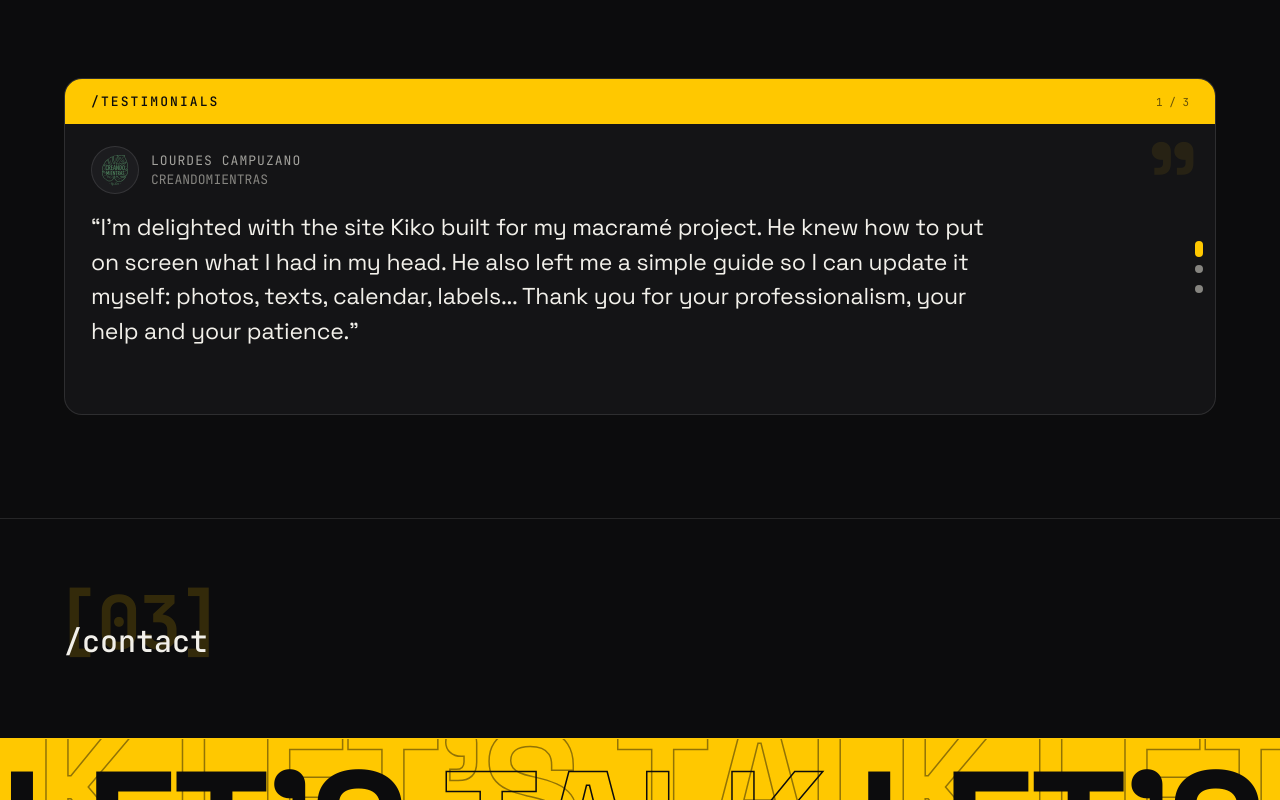
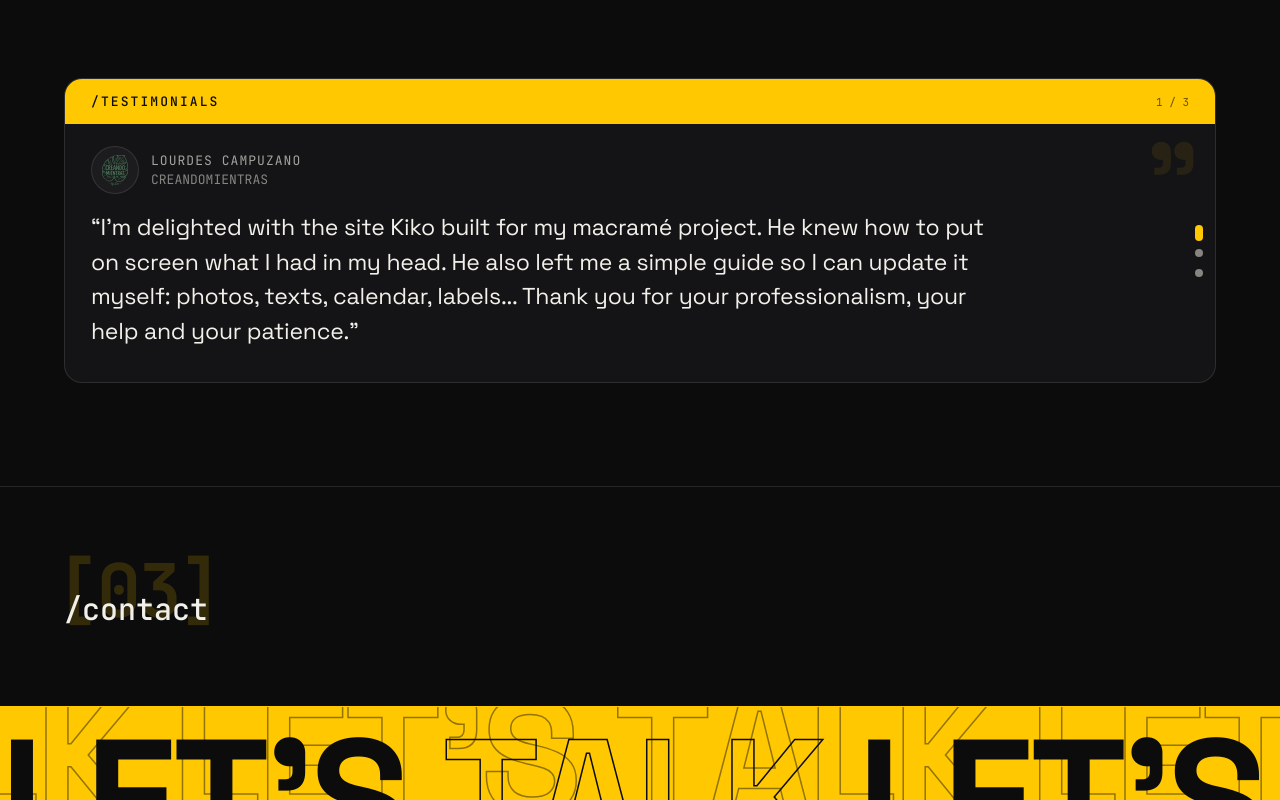
Before and after one commit to krub-dev/portfolio-krub, a Vue app: page / in a window 1280 px wide. Shown: the part 3340-4140 px from the top of the page. Built offline with nearby package versions, Linux system fonts and the light colour scheme.

Commit message:
Rework the testimonials to one quote at a time

```diff
--- a/src/components/content/Testimonials.vue
+++ b/src/components/content/Testimonials.vue
@@ -1,27 +1,20 @@
 <script setup>
 /*
-  What people say, between the Stack and Contact: one at a time, in a pager.
+  What people say, between the Stack and Contact: one at a time.
 
-  The pager is a native scroll container with snap, not a transform rail. That is
-  what makes the scroll behave like scroll: the wheel and the finger move it, and
-  at either end the page takes over on its own — overscroll chaining — instead of
-  the block swallowing the gesture. A custom transform drag could follow the
-  finger, but it had to claim the touch (touch-action: none), and then the page
-  stopped dead at the first and last quote.
+  ONE testimonial is in the DOM — the current one — and changing swaps it with a
+  vertical <Transition>. That is the whole point: the pager is not a scroll
+  container and nothing is stacked, so there is no scroll to fight, no window to
+  keep a fixed height, and no entry sliding past the one on show. Each quote is
+  its own block and is created when it is needed.
 
-  The window is a fixed height — the tallest quote — so the block does not jump
-  as you page, and every entry is padded up to it (`--pane-h`) so a short quote
-  cannot let the next one show through the gap. Opening a quote grows the window.
-
-  The box carries its own header — the mono label and the position — because the
-  label floating above an empty box said nothing about what the box was. Inside,
-  with a rule under it, it is the same header the stack groups and the contact
-  rows use.
+  Navigation is the dots and a vertical swipe on the card. The page scrolls
+  normally over the block: the pager never claims the gesture.
 
   config.showTestimonials is checked by HomeView, not here: the page decides
   whether the block exists at all.
 */
-import { computed, nextTick, onMounted, onUnmounted, ref } from 'vue'
+import { computed, ref } from 'vue'
 import { useI18n } from 'vue-i18n'
 
 import TestimonialCard from './TestimonialCard.vue'
@@ -33,74 +26,42 @@ const { t } = useI18n()
 
 const items = computed(() => testimonials.map((entry) => ({ ...entry, ...entry[lang.value] })))
 
-const pane = ref(null)
 const index = ref(0)
-const open = ref(-1)
-const hidden = ref([])
+const open = ref(false)
+const direction = ref('next')
 
-let heights = []
+const current = computed(() => items.value[index.value])
 
-/*
-  Which quote is showing is read from the scroll position, so the dots and the
-  counter follow a wheel or a swipe without anything having to drive them.
-*/
-function syncIndex() {
-  const el = pane.value
-  if (!el) return
-  const entries = Array.from(el.children)
-  let best = 0
-  for (let i = 1; i < entries.length; i += 1) {
-    if (entries[i].offsetTop <= el.scrollTop + 4) best = i
-  }
-  index.value = best
-  hidden.value = entries.map((_, i) => i !== best)
+function goTo(wanted) {
+  const next = Math.min(Math.max(wanted, 0), items.value.length - 1)
+  if (next === index.value) return
+  direction.value = next > index.value ? 'next' : 'prev'
+  index.value = next
+  open.value = false
 }
 
 /*
-  The window is the tallest CLOSED entry, and it stays that size. Opening a quote
-  does not grow it: the open entry is taller than the window and scrolls inside
-  it. Letting the window grow was what made scrolling away jump — closing the
-  open quote shrank the layout under the scroll and the next one slid past.
+  A vertical swipe on the card pages it. It only takes the gesture once it is
+  clearly vertical (longer than it is wide), so a horizontal one is left alone,
+  and it never cancels the scroll — there is nothing to cancel, the pager is not
+  a scroll container.
 */
-function measure() {
-  const el = pane.value
-  if (!el) return
-  const entries = Array.from(el.children)
-  heights = entries.map((entry) => entry.getBoundingClientRect().height)
+let touchX = 0
+let touchY = 0
 
-  const rest = heights.filter((_, i) => i !== open.value)
-  const floor = rest.length ? Math.max(...rest) : Math.max(...heights)
-  el.style.setProperty('--pane-h', `${floor}px`)
-  el.style.height = `${floor}px`
-  syncIndex()
+function onTouchStart(event) {
+  const point = event.changedTouches[0]
+  touchX = point.clientX
+  touchY = point.clientY
 }
 
-function onScroll() {
-  syncIndex()
+function onTouchEnd(event) {
+  const point = event.changedTouches[0]
+  const dx = point.clientX - touchX
+  const dy = point.clientY - touchY
+  if (Math.abs(dy) < 48 || Math.abs(dy) < Math.abs(dx)) return
+  goTo(index.value + (dy < 0 ? 1 : -1))
 }
-
-function goTo(wanted) {
-  const el = pane.value
-  if (!el) return
-  const entries = Array.from(el.children)
-  const next = Math.min(Math.max(wanted, 0), entries.length - 1)
-  if (open.value !== -1 && open.value !== next) open.value = -1
-  el.scrollTo({ top: entries[next].offsetTop, behavior: 'smooth' })
-}
-
-function toggle(i) {
-  open.value = open.value === i ? -1 : i
-  nextTick(measure)
-}
-
-onMounted(() => {
-  measure()
-  // And again once the fonts have landed: a reflow changes what fits.
-  document.fonts?.ready.then(measure)
-  window.addEventListener('resize', measure, { passive: true })
-})
-
-onUnmounted(() => window.removeEventListener('resize', measure))
 </script>
 
 <template>
@@ -115,18 +76,18 @@ onUnmounted(() => window.removeEventListener('resize', measure))
         </div>
 
         <div class="body">
-          <div ref="pane" class="pane" @scroll.passive="onScroll">
-            <TestimonialCard
-              v-for="(item, i) in items"
-              :key="i"
-              :quote="item.quote"
-              :name="item.name"
-              :role="item.role"
-              :avatar="item.avatar"
-              :open="open === i"
-              :inert="hidden[i] || undefined"
-              @toggle="toggle(i)"
-            />
+          <div class="pane" @touchstart.passive="onTouchStart" @touchend.passive="onTouchEnd">
+            <Transition :name="`quote-${direction}`" mode="out-in">
+              <TestimonialCard
+                :key="index"
+                :quote="current.quote"
+                :name="current.name"
+                :role="current.role"
+                :avatar="current.avatar"
+                :open="open"
+                @toggle="open = !open"
+              />
+            </Transition>
           </div>
 
           <div class="dots" role="group" :aria-label="t('section.test')">
@@ -176,13 +137,11 @@ onUnmounted(() => window.removeEventListener('resize', measure))
 
 /*
   A quote mark in the accent, large and faint, in the window's top right. It
-  belongs to the box and not to an entry, so it stays put while the quotes move
-  through it. --acc and not --acc-text: this is a fill, not text.
+  belongs to the box and not to a quote, so it stays put while they swap.
+  --acc and not --acc-text: this is a fill, not text.
 */
 .mark {
   position: absolute;
-  /* Below the header's rule, not across it: the counter lives up there, and the
-     two glyphs on top of each other read as a mistake rather than as a mark. */
   top: 50px;
   right: 16px;
   font-family: var(--font-sans);
@@ -196,9 +155,9 @@ onUnmounted(() => window.removeEventListener('resize', measure))
 }
 
 /*
-  The block's own header, inside the box: the mono label and the position, as a
-  filled band — the marquee's and the contact band's own treatment. It is the
-  box's top edge, so the block opens with the accent instead of with a line.
+  The block's own header: the mono label and the position, as a filled band —
+  the marquee's and the contact band's own treatment. It is the box's top edge,
+  so the block opens with the accent instead of with a line.
 */
 .head {
   display: flex;
@@ -233,47 +192,41 @@ onUnmounted(() => window.removeEventListener('resize', measure))
   align-items: center;
 }
 
-/*
-  The window. A native scroll container with vertical snap: the wheel and the
-  finger move it and it settles on a quote by itself. The mask turns the arrival
-  and departure into a fade, and it is invisible at rest because the entries
-  carry their own vertical padding. overflow-y: auto and touch-action: auto are
-  the whole point — at either end the gesture chains to the page.
-*/
 .pane {
-  position: relative;
   flex: 1;
   min-width: 0;
-  overflow-y: auto;
-  /* proximity, not mandatory: an open quote is taller than the window and has to
-     be scrollable inside it. */
-  scroll-snap-type: y proximity;
-  scrollbar-width: none;
   padding: 0 clamp(18px, 2.6vw, 26px);
-  -webkit-mask-image: linear-gradient(
-    to bottom,
-    transparent 0,
-    #000 18px,
-    #000 calc(100% - 18px),
-    transparent 100%
-  );
-  mask-image: linear-gradient(
-    to bottom,
-    transparent 0,
-    #000 18px,
-    #000 calc(100% - 18px),
-    transparent 100%
-  );
-  transition: height 0.5s cubic-bezier(0.22, 1, 0.36, 1);
 }
 
-.pane::-webkit-scrollbar {
-  display: none;
+/* The one quote at a time, swapped vertically: the way it moves says whether you
+   went forward or back. out-in so the two never sit on top of each other. */
+.quote-next-enter-active,
+.quote-next-leave-active,
+.quote-prev-enter-active,
+.quote-prev-leave-active {
+  transition:
+    transform 0.28s cubic-bezier(0.22, 1, 0.36, 1),
+    opacity 0.28s ease;
 }
 
-.pane :deep(.entry) {
-  scroll-snap-align: start;
-  scroll-snap-stop: always;
+.quote-next-enter-from {
+  transform: translateY(26px);
+  opacity: 0;
+}
+
+.quote-next-leave-to {
+  transform: translateY(-26px);
+  opacity: 0;
+}
+
+.quote-prev-enter-from {
+  transform: translateY(-26px);
+  opacity: 0;
+}
+
+.quote-prev-leave-to {
+  transform: translateY(26px);
+  opacity: 0;
 }
 
 /*
@@ -338,9 +291,11 @@ onUnmounted(() => window.removeEventListener('resize', measure))
 }
 
 @media (prefers-reduced-motion: reduce) {
-  .pane {
+  .quote-next-enter-active,
+  .quote-next-leave-active,
+  .quote-prev-enter-active,
+  .quote-prev-leave-active {
     transition: none;
-    scroll-behavior: auto;
   }
 
   .dot::before {
```
Also changed, not shown: 1 other file (tests, documents, lock files or other folders).
